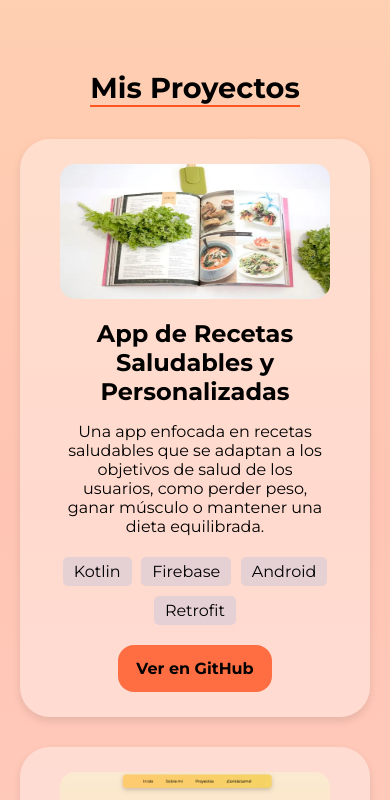
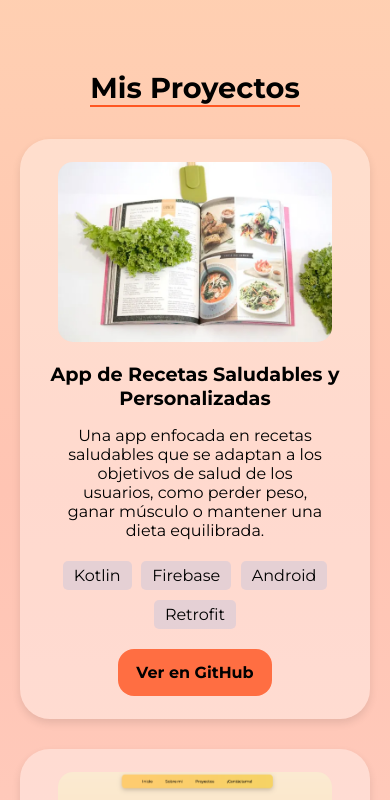
Before and after one commit to LavryDam/my-portfolio-web, a Next.js app: page / in a window 390 px wide. Shown: the part 1660-2460 px from the top of the page. Built offline with nearby package versions, Linux system fonts and the light colour scheme.

Commit message:
fix:responsive about and project page

```diff
--- a/app/about/about.css
+++ b/app/about/about.css
@@ -94,6 +94,7 @@ body {
     .about-page {
         margin: 20px;
         padding: 25px;
+        max-width: 89%;
     }
 
     .about-page h1 {
--- a/app/proyectos/project.css
+++ b/app/proyectos/project.css
@@ -23,7 +23,7 @@
 .contenedor-proyectos {
   display: flex;
   gap: 35px;
-  flex-direction: row;
+  flex-direction: column;
 }
 
 .tarjeta-proyecto {
@@ -110,7 +110,7 @@
   }
 
   .tarjeta-proyecto {
-    padding: 25px;
+    padding: 23px;
     border-radius: 30px;
   }
 
@@ -120,7 +120,7 @@
 
   .imagen-proyecto-1 {
     width: 99%;
-    height: 135px;
+    height: 180px;
   }
 
   .imagen-proyecto-2 {
@@ -129,7 +129,7 @@
   }
 
   .titulo-proyecto {
-    font-size: 1.5rem;
+    font-size: 1.2rem;
   }
 
   .tecnologias li {
--- a/app/proyectos/project.tsx
+++ b/app/proyectos/project.tsx
@@ -46,7 +46,6 @@ function ProyectosPage() {
                         width={600}
                         height={300}
                         alt="Proyecto de portfolio web Dina Martinez Ruiz"
-                        priority
                     />
                     <h2 className="titulo-proyecto">Portfolio web Dina Martinez Ruiz</h2>
                     <p className="detalle-proyecto">
```
